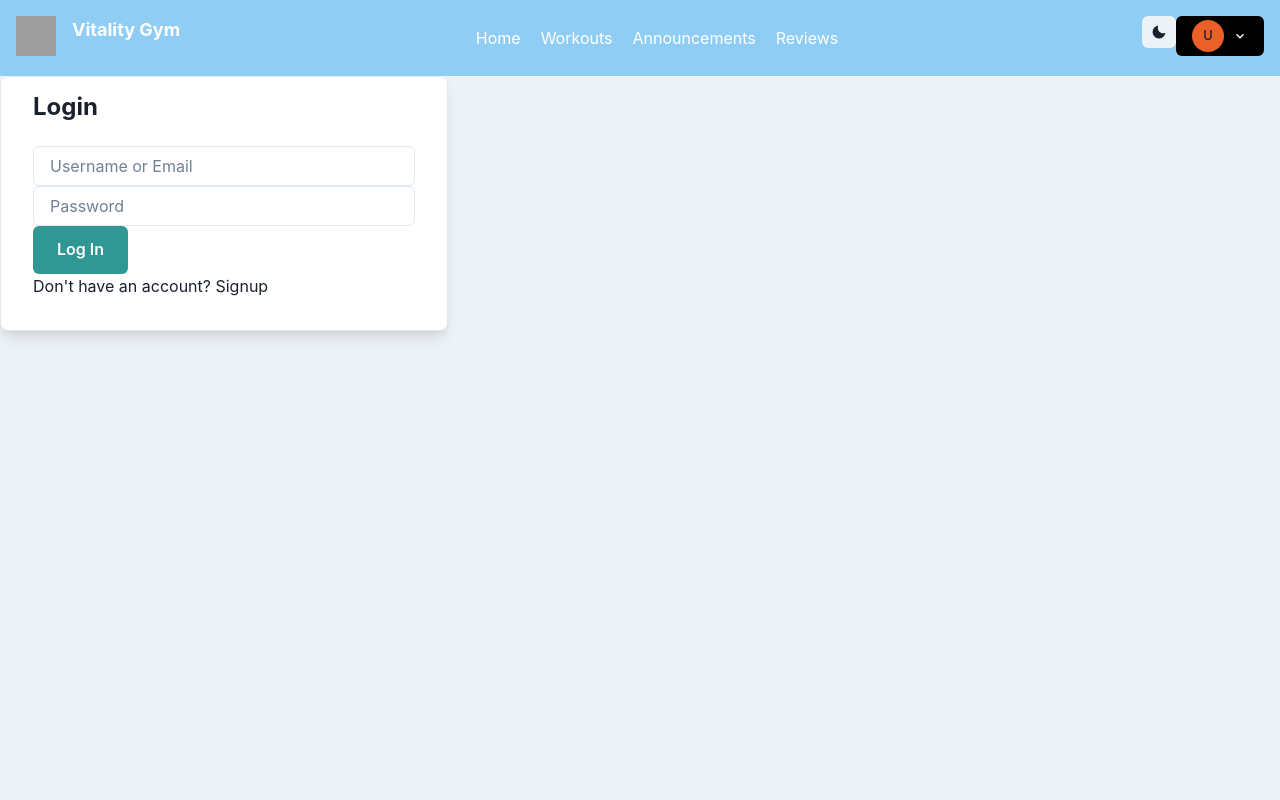
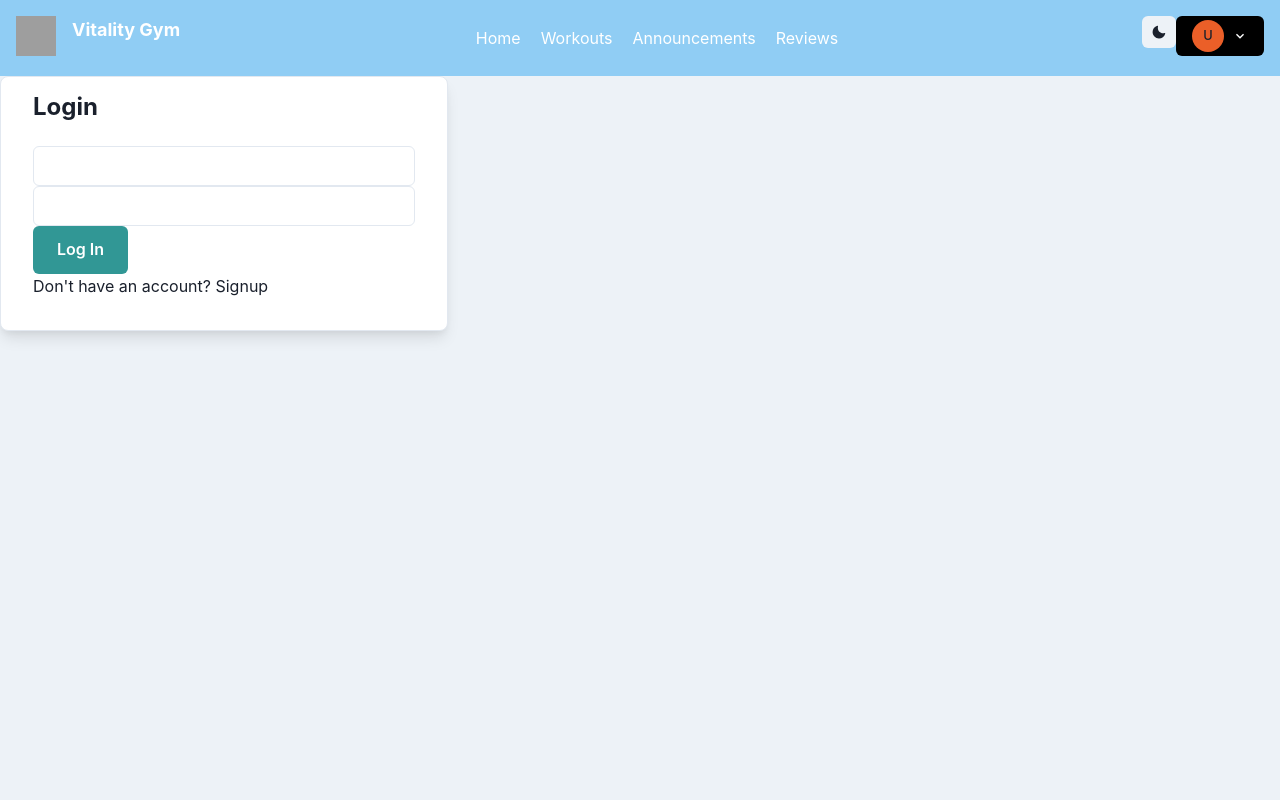
Before and after one commit to wahitom/wor, a React (Create React App) app: page /login in a window 1280 px wide. Shown: the top 800 px of the page. Built offline with nearby package versions, Linux system fonts and the light colour scheme; grey boxes are pictures that could not be loaded.

Commit message:
Added functionality to login form

```diff
--- a/src/context/AuthContext.js
+++ b/src/context/AuthContext.js
@@ -0,0 +1,30 @@
+import { createContext, useEffect, useState } from "react";
+
+export const AuthContext = createContext({
+  isAuthenticated: false,
+  setIsAuthenticated: () => null,
+});
+
+export const AuthProvider = ({ children }) => {
+  // use state to check if a user is authenticated
+  const [isAuthenticated, setIsAuthenticated] = useState(false);
+
+  useEffect(() => {
+    // get the login session from localstorage
+    const session = JSON.parse(localStorage.getItem("session"));
+
+    console.log(session);
+
+    // if session exists set authenticated to true
+    if (session) {
+      // check if token is valid
+      setIsAuthenticated(true);
+    }
+  });
+
+  return (
+    <AuthContext.Provider value={{ isAuthenticated, setIsAuthenticated }}>
+      {children}
+    </AuthContext.Provider>
+  );
+};
--- a/src/pages/Login.js
+++ b/src/pages/Login.js
@@ -1,18 +1,70 @@
-import React, { useState } from 'react';
-import { Link as RouterLink } from 'react-router-dom';
-import { ChakraProvider, Box, CSSReset, Input, Stack, Button, Heading } from '@chakra-ui/react';
+import React, { useState } from "react";
+import { Link as RouterLink } from "react-router-dom";
+import {
+  ChakraProvider,
+  Box,
+  CSSReset,
+  Input,
+  Stack,
+  Button,
+  Heading,
+} from "@chakra-ui/react";
+import { api } from "../utils/utils";
+import toast from "react-hot-toast";
+import { useNavigate } from "react-router-dom";
+import { useContext } from "react";
+import { AuthContext } from "../context/AuthContext";
+import { useFormik } from "formik";
+import * as Yup from "yup";
 
 function Login() {
-  // State variables to track the username and password
-  const [username, setUsername] = useState('');
-  const [password, setPassword] = useState('');
+  const navigate = useNavigate();
 
-  // Function to handle form submission
-  function handleLogin(e) {
-    e.preventDefault();
-    // TODO: Send a request to the authentication API with username and password.
-    // Handle the response accordingly, e.g., display an error message or redirect on success.
-  }
+  const { setIsAuthenticated } = useContext(AuthContext);
+
+  const formik = useFormik({
+    validationSchema: Yup.object().shape({
+      email: Yup.string()
+        .email("Enter a valid email address")
+        .required("Email address is required"),
+      password: Yup.string().required("Password is required"),
+    }),
+    initialValues: {
+      email: "",
+      password: "",
+    },
+    onSubmit: async (values, { resetForm }) => {
+      // here is where we can run our query to our server
+
+      try {
+        const res = await api.post("login", values);
+        console.log(res);
+
+        toast.success(res.data.message);
+
+        //   reset for if successful
+        resetForm();
+
+        // 1. store details inside localstorage
+        localStorage.setItem("session", JSON.stringify(res.data));
+        setIsAuthenticated(true);
+
+        // 2. navigate user to homepage
+        navigate("/");
+
+        //persist user
+        //    redirect user to home page
+      } catch (error) {
+        const data = error.response.data;
+
+        toast.error(data.message);
+
+        console.log("Unable to log in");
+      }
+    },
+  });
+
+  console.log(formik.errors);
 
   return (
     <ChakraProvider>
@@ -42,20 +94,35 @@ function Login() {
               {/* Heading for the login form */}
               <Heading fontSize="2xl">Login</Heading>
               {/* Form with input fields and submit button */}
-              <form onSubmit={handleLogin}>
+              <form onSubmit={formik.handleSubmit}>
                 {/* Input for username or email */}
                 <Input
-                  type="text"
-                  placeholder="Username or Email"
-                  value={username}
-                  onChange={(e) => setUsername(e.target.value)}
+                  margin="normal"
+                  required
+                  id="email"
+                  label="Email Address"
+                  name="email"
+                  autoComplete="email"
+                  onChange={formik.handleChange}
+                  onBlur={formik.onBlur}
+                  value={formik.values.email}
+                  // error={Boolean(formik.errors.email)}
+                  // helperText={formik.errors.email}
                 />
                 {/* Input for password */}
                 <Input
+                  margin="normal"
+                  required
+                  id="password"
+                  label="Password"
                   type="password"
-                  placeholder="Password"
-                  value={password}
-                  onChange={(e) => setPassword(e.target.value)}
+                  name="password"
+                  autoComplete="current-password"
+                  onChange={formik.handleChange}
+                  onBlur={formik.onBlur}
+                  value={formik.values.password}
+                  // error={Boolean(formik.errors.password)}
+                  // helperText={formik.errors.password}
                 />
                 {/* Button for submitting the form */}
                 <Button
@@ -67,7 +134,10 @@ function Login() {
                   Log In
                 </Button>
                 {/* Link to sign up */}
-                <p>Don't have an account? <RouterLink to="/signup">Signup</RouterLink></p>
+                <p>
+                  Don't have an account?{" "}
+                  <RouterLink to="/signup">Signup</RouterLink>
+                </p>
               </form>
             </Stack>
           </Box>
```
